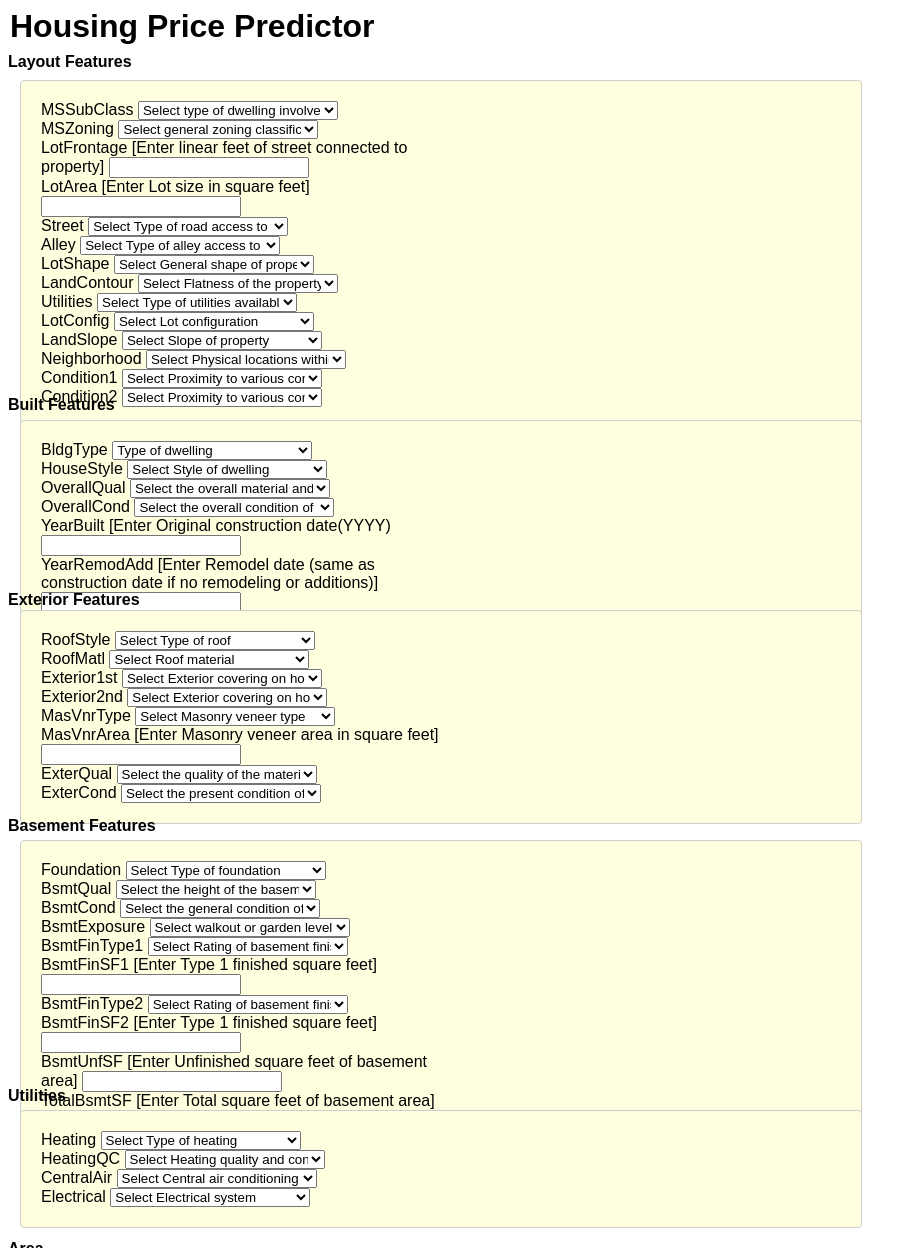
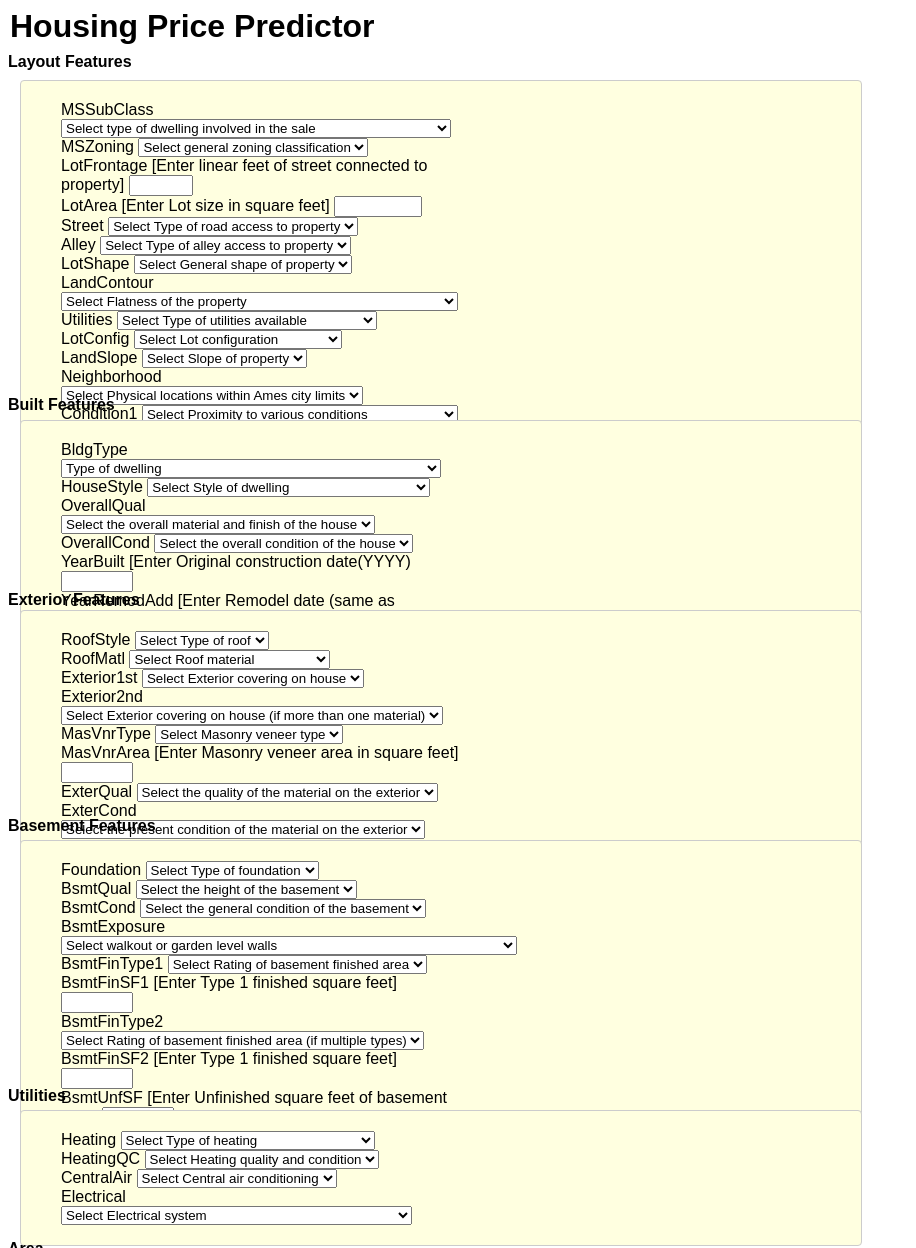
Before and after one commit to SiddharthSunilPatil/house_price_advanced_regression, a Flask app: page /predict_data in a window 1280 px wide. Shown: the whole page, without its empty margins (0-916 px from the left). Run offline with Flask 3, Linux system fonts and the light colour scheme.

Commit message:
updated margins

```diff
--- a/static/style_home.css
+++ b/static/style_home.css
@@ -104,7 +104,7 @@ body {
     border-radius: 4px;
   }
   .form-box_submit {
-    max-width: 1200px;
+    max-width: 800px;
     position: absolute ;
     top: 2390px;
     left: 20px;
@@ -116,16 +116,8 @@ body {
   .mb-3 {
     display: inline-block;
     vertical-align: top;
-    margin-right: 200px;
+    margin-left: 20px;
     width: 50%;
-  }
-  input[type="number"]{
-    width: 50%;
-    margin-left: auto;
-  }
-  select[class="form-control"]{
-    width: 50%;
-    margin-left: auto;
   }
   h2{
     position: absolute;
```
